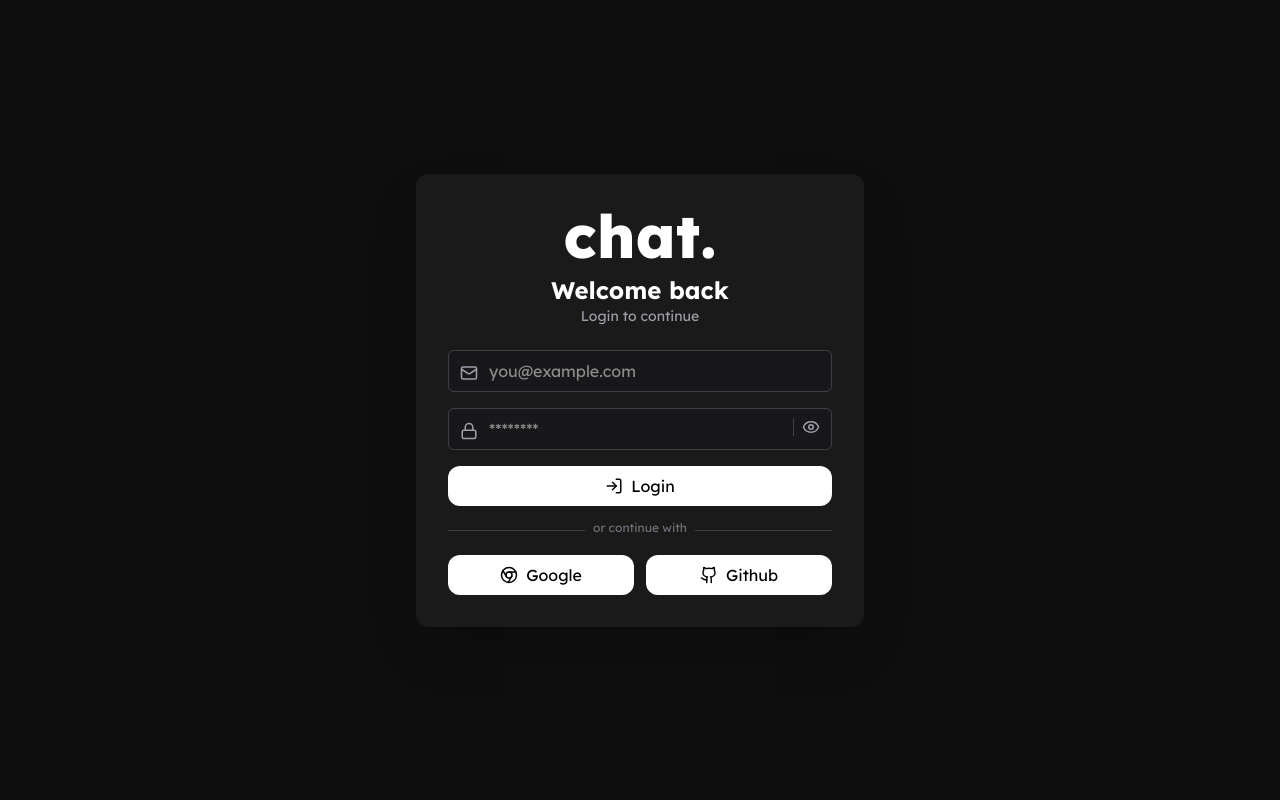
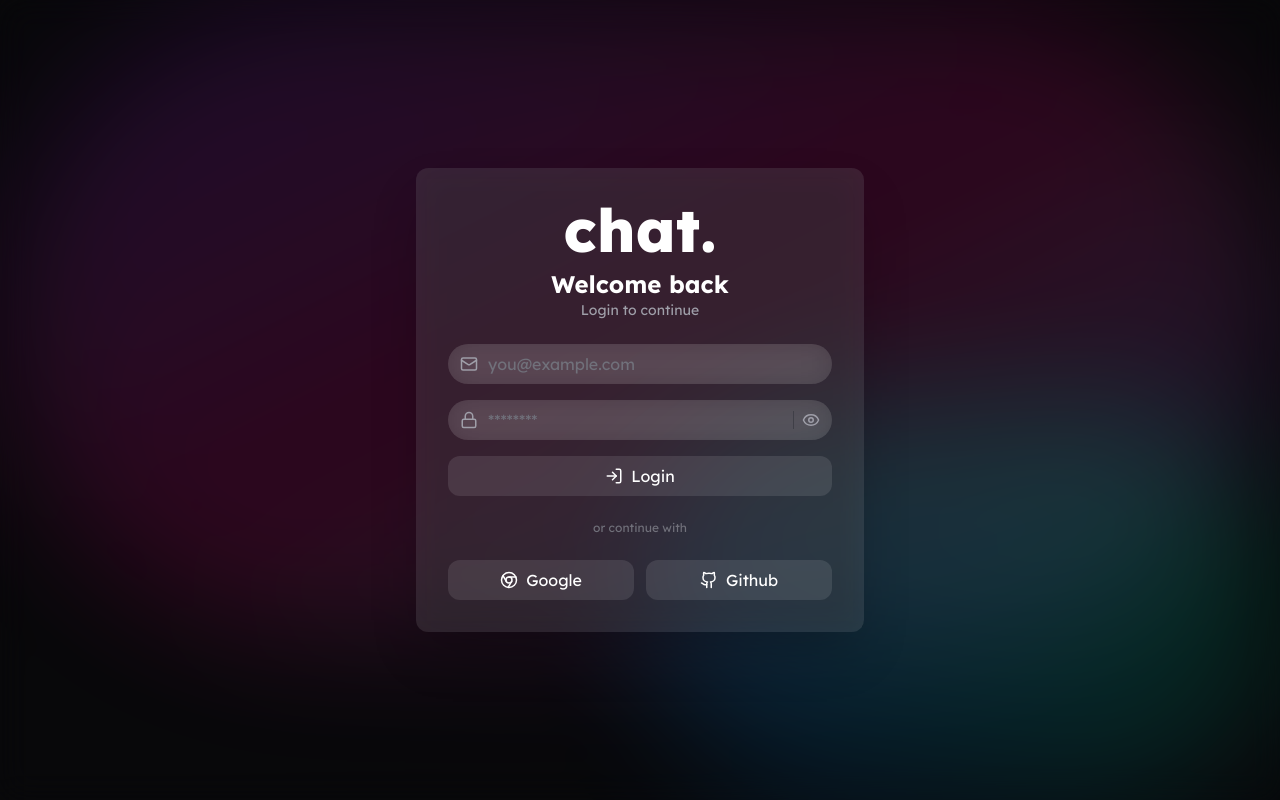
Before and after one commit to YARE0909/chat., a Next.js app: page / in a window 1280 px wide. Built offline with nearby package versions, Linux system fonts and the light colour scheme.

Commit message:
UI Improvements

```diff
--- a/src/app/layout.tsx
+++ b/src/app/layout.tsx
@@ -14,7 +14,7 @@ export default function RootLayout({
   return (
     <html lang="en">
       <body
-        className={`${lexend.variable} antialiased font-main relative h-screen w-full bg-black overflow-hidden text-white`}
+        className={`${lexend.variable} antialiased font-main relative h-screen w-full bg-zinc-950 overflow-hidden text-white`}
       >
         <UserProvider>
           {/* animated background blobs */}
--- a/src/app/not-found.tsx
+++ b/src/app/not-found.tsx
@@ -6,8 +6,8 @@ import { Button } from "@/components/common/Button";
 
 export default function NotFound() {
   return (
-    <div className="h-screen flex items-center justify-center bg-transparent relative overflow-hidden">
-      <div className="relative z-10 bg-white/10 backdrop-blur-md border border-white/20 rounded-3xl p-10 max-w-md text-center shadow-xl transition-all">
+    <div className="h-screen flex items-center justify-center bg-zinc-950/30 backdrop-blur-lg relative overflow-hidden">
+      <div className="relative z-10 bg-white/10 backdrop-blur-md rounded-2xl p-10 max-w-md text-center shadow-xl transition-all">
         <AlertCircle className="mx-auto mb-4 w-16 h-16 text-red-500 animate-pulse" />
         <h1 className="text-5xl font-bold text-white mb-2">404</h1>
         <p className="text-gray-300 mb-6">
--- a/src/app/page.tsx
+++ b/src/app/page.tsx
@@ -1,14 +1,6 @@
 "use client";
 import React from "react";
-import {
-  Github,
-  Mail,
-  Lock,
-  Eye,
-  EyeOff,
-  LogIn,
-  Chrome,
-} from "lucide-react";
+import { Github, Mail, Lock, Eye, EyeOff, LogIn, Chrome } from "lucide-react";
 import { Button } from "@/components/common/Button";
 import { useRouter } from "next/navigation";
 import { SubmitHandler, useForm } from "react-hook-form";
@@ -57,8 +49,8 @@ export default function LoginPage() {
   };
 
   return (
-    <div className="min-h-screen flex items-center justify-center bg-[#0e0e0e] px-4">
-      <div className="w-full max-w-md bg-[#1a1a1a] text-white rounded-xl p-8 shadow-2xl space-y-6">
+    <div className="min-h-screen flex items-center justify-center bg-zinc-950/30 backdrop-blur-lg px-4">
+      <div className="w-full max-w-md bg-white/10 backdrop-blur-lg text-white rounded-xl p-8 shadow-2xl space-y-6">
         <div className="text-center">
           <h1 className="font-extrabold text-6xl">chat.</h1>
           <h2 className="text-2xl font-bold mt-2">Welcome back</h2>
@@ -67,11 +59,11 @@ export default function LoginPage() {
 
         <form className="space-y-4" onSubmit={handleSubmit(onSubmit)}>
           <div className="relative">
-            <Mail className="absolute left-3 top-3.5 text-zinc-400" size={18} />
+            <Mail className="absolute left-3 top-1/2 -translate-y-1/2 text-zinc-400 z-10" size={18} />
             <input
               type="email"
               required
-              className="w-full pl-10 pr-4 py-2 rounded-md bg-zinc-900 border border-zinc-700 focus:outline-none focus:ring-2 focus:ring-blue-500"
+              className="w-full pl-10 pr-10 flex-1 bg-white/10 backdrop-blur-lg rounded-full px-4 py-2 focus:outline-none placeholder:text-zinc-500"
               autoComplete="username"
               {...register("username", { required: "Username is required" })}
               placeholder="you@example.com"
@@ -83,12 +75,12 @@ export default function LoginPage() {
             )}
           </div>
 
-          <div className="relative">
-            <Lock className="absolute left-3 top-3.5 text-zinc-400" size={18} />
+          <div className="relative flex items-center">
+            <Lock className="absolute left-3 top-1/2 -translate-y-1/2 text-zinc-400 z-10" size={18} />
             <input
               type={showPassword ? "text" : "password"}
               required
-              className="w-full pl-10 pr-10 py-2 rounded-md bg-zinc-900 border border-zinc-700 focus:outline-none focus:ring-2 focus:ring-blue-500"
+              className="w-full pl-10 pr-10 bg-white/10 backdrop-blur-lg rounded-full px-4 py-2 focus:outline-none placeholder:text-zinc-500"
               autoComplete="current-password"
               {...register("password", { required: "Password is required" })}
               placeholder="********"
@@ -96,7 +88,7 @@ export default function LoginPage() {
             <button
               type="button"
               onClick={() => setShowPassword(!showPassword)}
-              className="absolute right-3 top-2.5 text-zinc-400 border-l border-l-zinc-700 pl-2"
+              className="absolute right-3 top-1/2 -translate-y-1/2 text-zinc-400 border-l border-l-zinc-700 pl-2"
             >
               {showPassword ? (
                 <EyeOff className="cursor-pointer" size={18} />
@@ -119,9 +111,8 @@ export default function LoginPage() {
           />
         </form>
 
-        <div className="relative">
-          <hr className="border-zinc-700" />
-          <span className="absolute inset-x-0 top-[-0.6rem] mx-auto w-max px-2 text-xs bg-[#1a1a1a] text-zinc-500">
+        <div className="w-full flex justify-center items-center">
+          <span className="text-xs text-zinc-500">
             or continue with
           </span>
         </div>
--- a/src/components/chat/AudioCall.tsx
+++ b/src/components/chat/AudioCall.tsx
@@ -16,7 +16,6 @@ export default function AudioCall() {
   const [callTime, setCallTime] = useState(0);
   const [muted, setMuted] = useState(false);
   const [speakerOn, setSpeakerOn] = useState(true);
-  const [visible, setVisible] = useState(true);
 
   const callRef = useRef<HTMLDivElement>(null);
 
@@ -32,17 +31,6 @@ export default function AudioCall() {
       2,
       "0"
     )}`;
-
-  if (!visible) {
-    return (
-      <button
-        className="p-3 bg-blue-600 hover:bg-blue-700 text-white rounded-full shadow-xl transition"
-        onClick={() => setVisible(true)}
-      >
-        <ChevronUp size={20} />
-      </button>
-    );
-  }
 
   return (
     <div
--- a/src/components/chat/ChatSidebar.tsx
+++ b/src/components/chat/ChatSidebar.tsx
@@ -15,26 +15,20 @@ export function ChatSidebar() {
       <div className="w-full h-16 p-4 flex items-center justify-between">
         <h2 className="text-4xl font-bold tracking-wide">chat.</h2>
       </div>
-      <div className="flex items-center gap-2 text-zinc-400 px-4">
+      <div className="flex items-center gap-2 px-2">
         {[Search, UserPlus, Settings].map((Icon, i) => (
           <Button key={i} icon={Icon} />
-          // <button
-          //   key={i}
-          //   className="p-2 rounded-full bg-white/10 hover:bg-white/20 transition shadow-neo-sm"
-          // >
-          //   <Icon size={16} />
-          // </button>
         ))}
       </div>
       {/* Contact List */}
-      <ul className="flex-1 overflow-y-auto flex flex-col gap-1">
+      <ul className="flex-1 overflow-y-auto flex flex-col gap-2 px-2">
         {dmList.map((name) => {
           const isActive = name?.userId === activeDm?.userId;
           return (
             <li
               key={name.userId}
-              className={`flex items-center gap-3 px-4 py-1 cursor-pointer rounded-lg mx-2 my-1 transition-all backdrop-blur-md
-                ${isActive ? "bg-white/10" : "hover:bg-black/10"}
+              className={`flex items-center gap-3 px-4 py-1 cursor-pointer rounded-lg transition-all backdrop-blur-md
+                ${isActive ? "bg-white/10" : "hover:bg-white/10"}
               `}
               onClick={() => updateCurrentDm(name)}
             >
--- a/src/components/chat/ChatWindow.tsx
+++ b/src/components/chat/ChatWindow.tsx
@@ -218,7 +218,7 @@ export default function ChatWindow() {
       {activeDm ? (
         <div className="w-full h-screen flex-1 flex flex-col">
           <ChatHeader name={activeDm.userName} status="online" />
-          <div className="flex-1 overflow-y-auto p-6 flex flex-col bg-black">
+          <div className="flex-1 overflow-y-auto p-6 flex flex-col bg-zinc-950">
             {messages?.map((m, i) => (
               <MessageBubble
                 key={i}
@@ -233,9 +233,9 @@ export default function ChatWindow() {
           <MessageInput onSend={handleSend} />
         </div>
       ) : (
-        <div className="w-full h-screen flex flex-col justify-center items-center bg-black/30 backdrop-blur-md">
+        <div className="w-full h-screen flex flex-col justify-center items-center bg-zinc-950/30 backdrop-blur-md">
           {/* Glass card */}
-          <div className="flex flex-col items-center bg-white/10 backdrop-blur-lg border border-white/20 rounded-2xl p-8 shadow-neo space-y-4">
+          <div className="flex flex-col items-center bg-white/10 backdrop-blur-lg rounded-2xl p-8 shadow-neo space-y-4">
             <MessageSquareQuote className="w-16 h-16 text-white/70 animate-pulse" />
             <h2 className="text-2xl font-semibold text-white">
               No Conversation Open
--- a/src/components/chat/MessageBubble.tsx
+++ b/src/components/chat/MessageBubble.tsx
@@ -32,10 +32,10 @@ export function MessageBubble({
   return (
     <div className={`flex flex-col ${isMine ? "items-end" : "items-start"}`}>
       <div
-        className={`max-w-xs p-2 my-1 rounded-2xl flex flex-col space-y-1 ${
+        className={`max-w-xs p-2 my-1 rounded-xl flex flex-col space-y-1 ${
           isMine
-            ? "bg-purple-600 self-end text-white shadow-neo"
-            : "bg-white/10 self-start text-gray-100 shadow-neo"
+            ? "bg-gradient-to-bl from-purple-500/70 to-indigo-500/70 backdrop-blur-lg self-end text-white shadow-neo"
+            : "bg-white/10 backdrop-blur-lg self-start text-gray-100 shadow-neo"
         }`}
       >
         {type === "text" && <p className="text-sm break-words font-medium">{content}</p>}
--- a/src/components/chat/MessageInput.tsx
+++ b/src/components/chat/MessageInput.tsx
@@ -165,7 +165,7 @@ export function MessageInput({ onSend }: MessageInputProps) {
 
         {/* Message Input */}
         <input
-          className="flex-1 bg-transparent border border-zinc-700 rounded-full px-4 py-2 focus:outline-none placeholder:text-zinc-500"
+          className="flex-1 bg-white/10 backdrop-blur-lg rounded-full px-4 py-2 focus:outline-none placeholder:text-zinc-500 text-sm"
           placeholder="Type a message"
           value={msg}
           maxLength={1000}
--- a/src/components/chat/VideoCall.tsx
+++ b/src/components/chat/VideoCall.tsx
@@ -59,12 +59,12 @@ export default function VideoCall() {
 
   return (
     <div
-      className="fixed inset-0 z-50 flex items-center justify-center bg-black/50 backdrop-blur-md"
+      className="fixed inset-0 z-50 flex items-center justify-center bg-zinc-950/50 backdrop-blur-md"
       aria-modal="true"
     >
       <div
         ref={wrapperRef}
-        className="relative w-full max-w-3/4 aspect-video bg-black/20 backdrop-blur-lg rounded-2xl shadow-2xl overflow-hidden"
+        className="relative w-full max-w-3/4 aspect-video bg-zinc-950/20 backdrop-blur-lg rounded-2xl shadow-2xl overflow-hidden"
       >
         {/* Video Streams */}
         <div className="w-full h-full grid grid-cols-[1fr] grid-rows-[1fr]">
--- a/src/components/common/Button.tsx
+++ b/src/components/common/Button.tsx
@@ -23,7 +23,7 @@ const COLOR_MAP: Record<
   ButtonColor,
   { bg: string; text: string; hover?: string }
 > = {
-  white: { bg: "bg-white", text: "text-black", hover: "hover:bg-zinc-400" },
+  white: { bg: "bg-white/10", text: "text-white", hover: "hover:bg-white hover:text-black" },
   blue: { bg: "bg-blue-600", text: "text-white", hover: "hover:bg-blue-700" },
   indigo: {
     bg: "bg-indigo-600",
```
